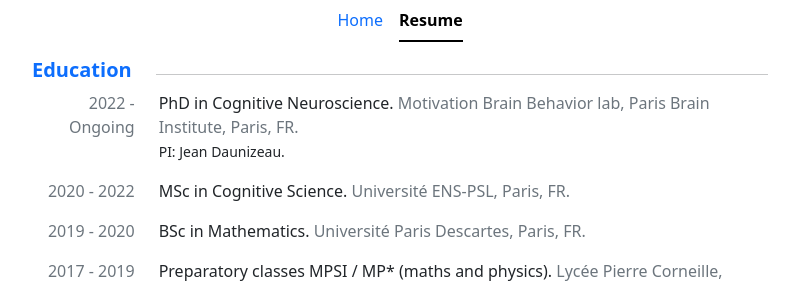
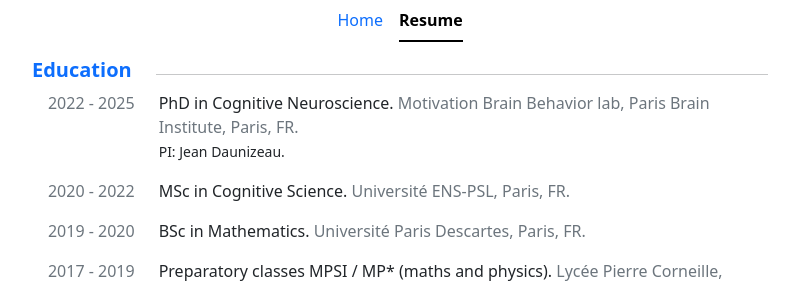
Before and after one commit to jbenon/jbenon.github.io, a Jekyll site: the page built from resume.html, in a window 1280 px wide. Shown: the top 287 px of the page, without its empty margins (240-1039 px from the left). Built offline with Jekyll 4.4.1, drawn with Linux system fonts in a browser that asks for light colours; nearby versions of some CDN libraries.

Commit message:
Indicate planned end of PhD

```diff
--- a/_data/resume.yml
+++ b/_data/resume.yml
@@ -2,7 +2,7 @@
 - title: Education
   items:
     - title: PhD in Cognitive Neuroscience.
-      date: 2022 - Ongoing
+      date: 2022 - 2025
       place: Motivation Brain Behavior lab, Paris Brain Institute, Paris, FR.
       place-link: https://sites.google.com/site/motivationbrainbehavior/
       place-tooltip: Visit the lab website
```
